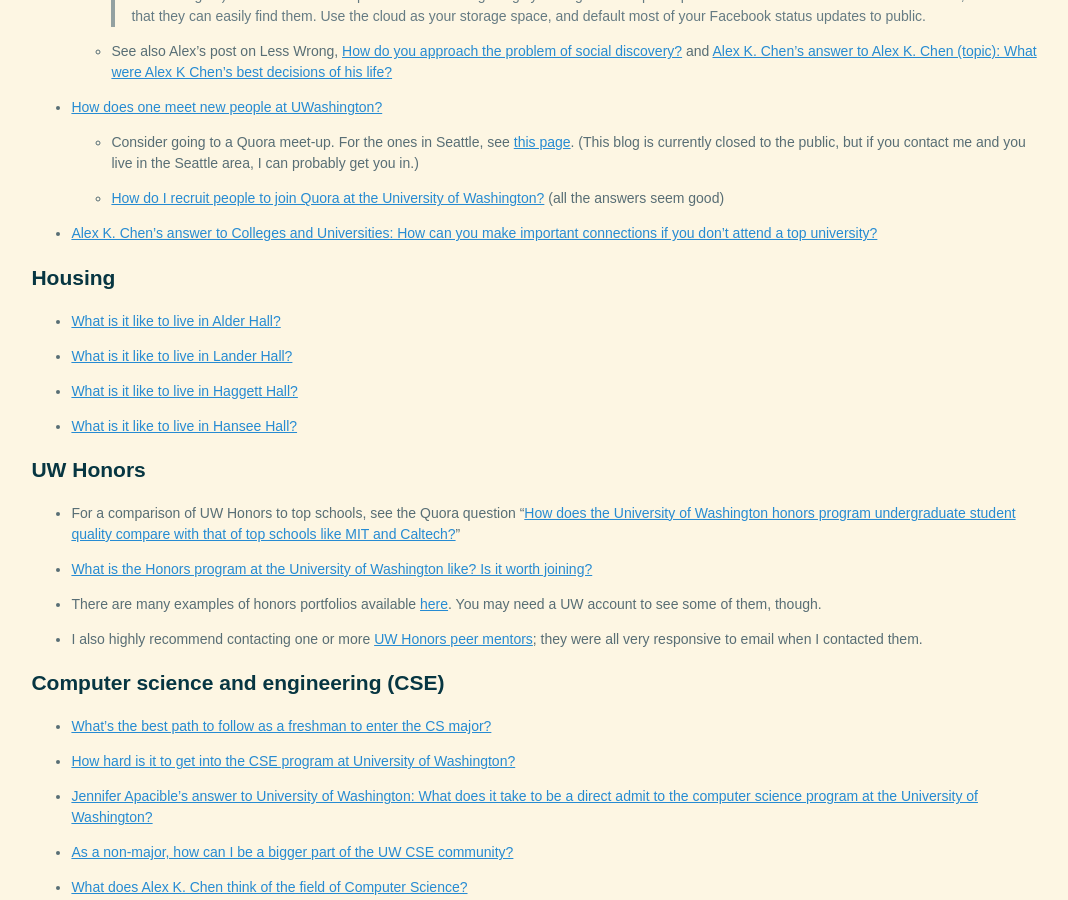
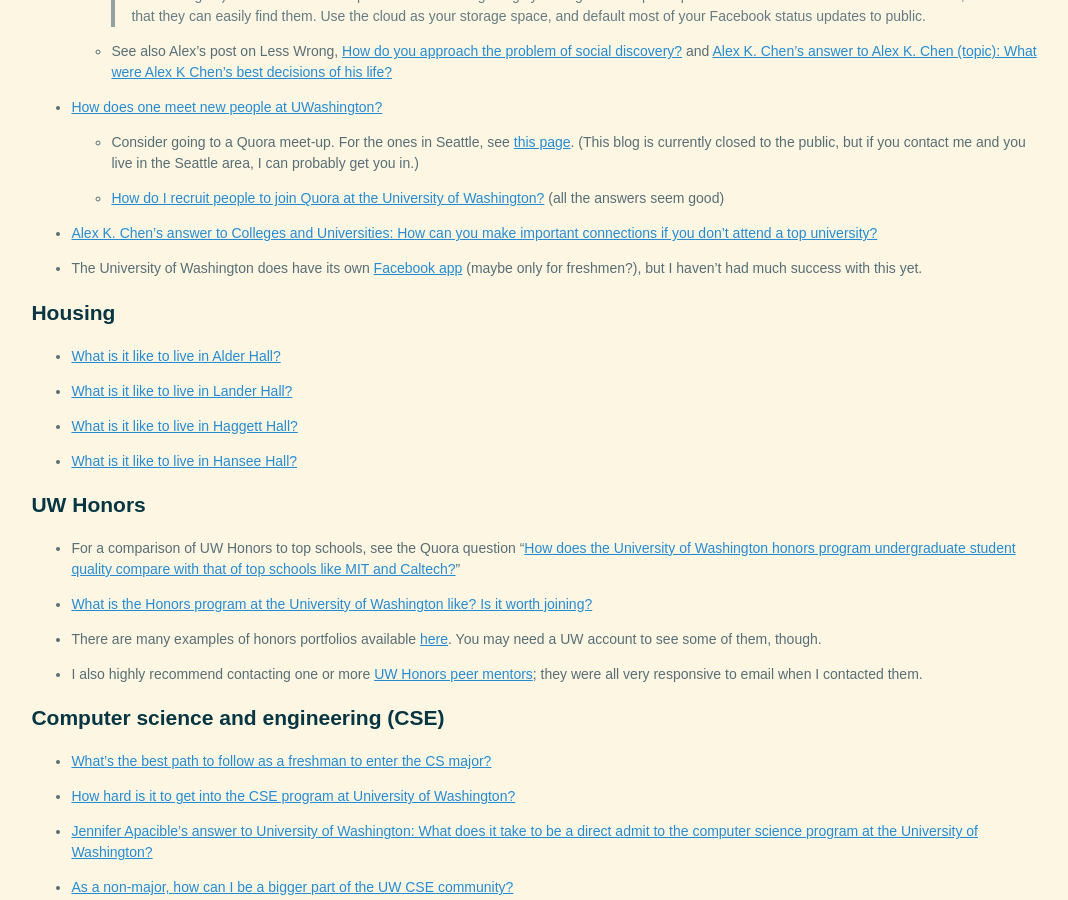
Before and after one commit to riceissa/riceissa.github.io, a Jekyll site: the page built from uw/resources.md, in a window 1280 px wide and 900 px high, scrolled down 1828 px. Shown: the whole window, without its empty margins (103-1171 px from the left). Built offline with Jekyll 4.4.1, drawn with Linux system fonts in a browser that asks for light colours; Markdown is read by kramdown in place of the engine named in the settings; comment, search, counter and statistics services are not loaded.

Commit message:
add fb app

```diff
--- a/uw/resources.md
+++ b/uw/resources.md
@@ -126,6 +126,8 @@ For the ones in Seattle, see [this page](http://seattlequorameetups.quora.com/).
 
 - [Alex K. Chen's answer to Colleges and Universities: How can you make important connections if you don't attend a top university?](https://www.quora.com/Colleges-and-Universities/How-can-you-make-important-connections-if-you-dont-attend-a-top-university/answer/Alex-K-Chen)
 
+- The University of Washington does have its own [Facebook app](https://apps.facebook.com/uw_fbapp/) (maybe only for freshmen?), but I haven’t had much success with this yet.
+
 ## Housing
 
 - [What is it like to live in Alder Hall?](https://www.quora.com/University-of-Washington/What-is-it-like-to-live-in-Alder-Hall)
```
